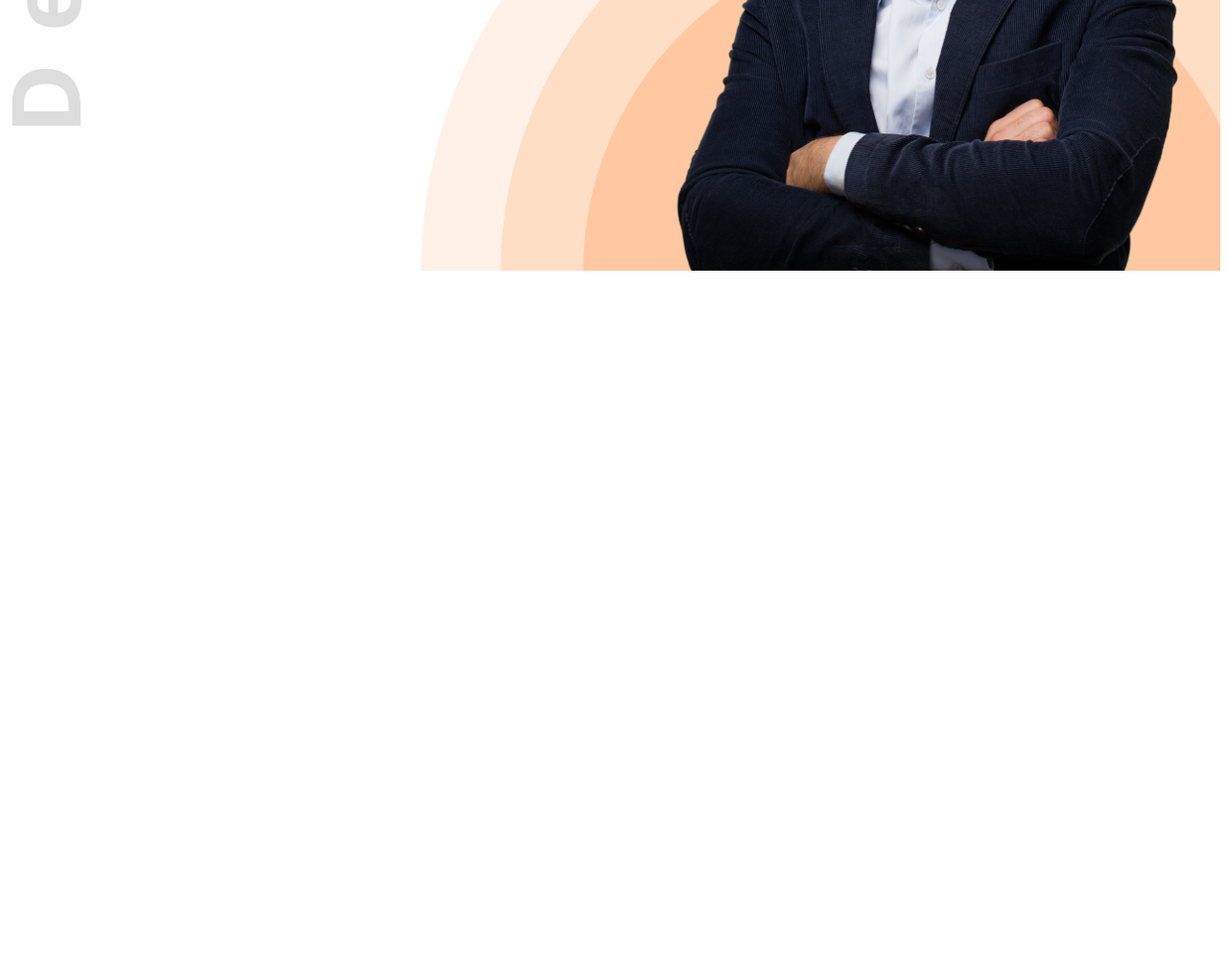
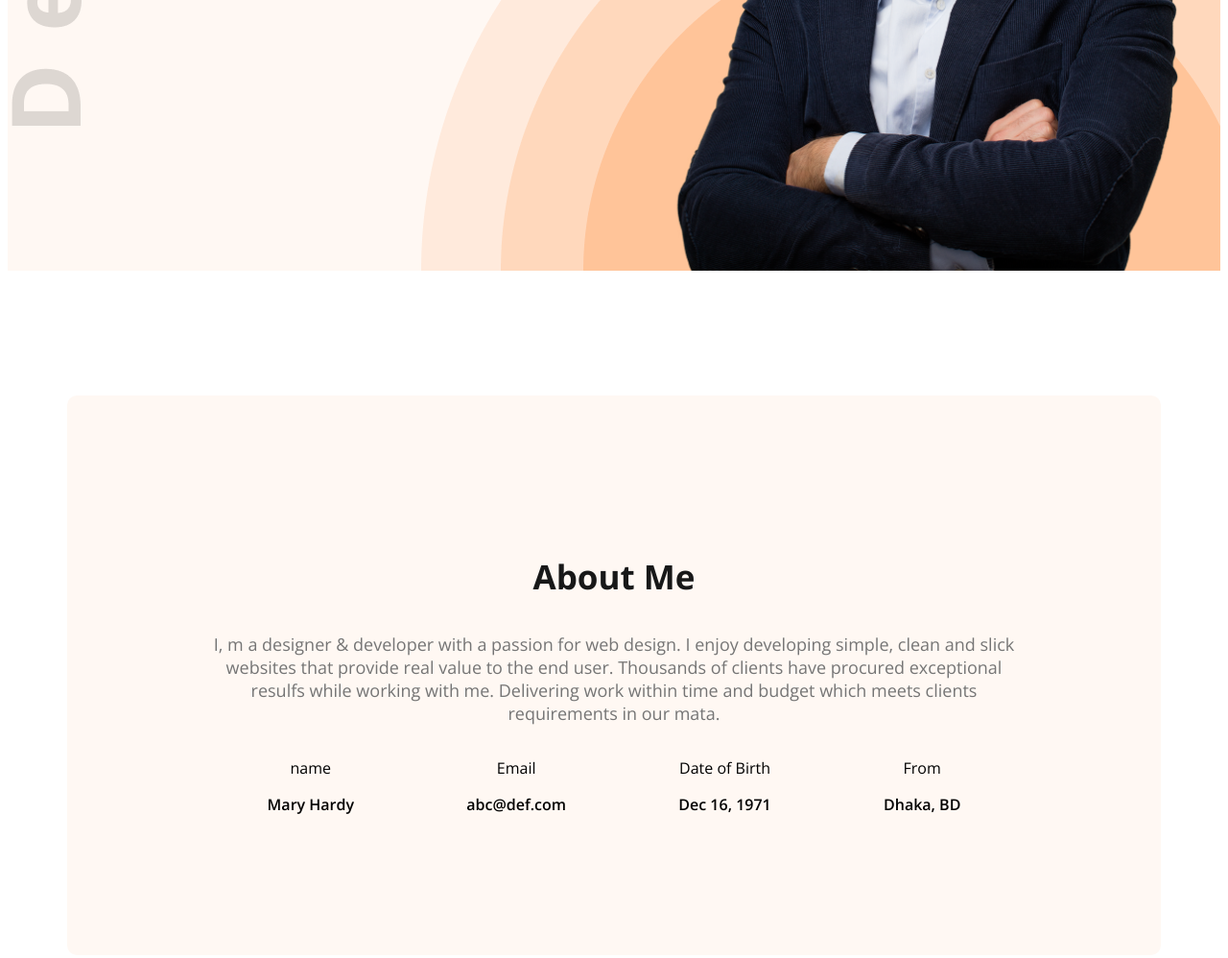
Before and after one commit to jamiajahan/web-developer-portfolio, a plain HTML site: page index.html in a window 1280 px wide. Shown: the part 682-1680 px from the top of the page at 96% size. Before the commit the page ends 972 px from the top, so only its background shows below. Drawn offline with nearby package versions, Linux system fonts and the light colour scheme.

Commit message:
added my code 1

```diff
--- a/index.html
+++ b/index.html
@@ -13,7 +13,7 @@
 </head>
 
 <body class="open-sans-normal">
-    <header class="header">
+    <header class="header secondary-bg">
         <nav>
             <h3 class="nav-title">Ma<span class="text-primary">r</span>y</h3>
             <ul>
@@ -37,7 +37,33 @@
         </div>
     </header>
     <main>
-
+        <section class="about secondary-bg">
+            <h3 class="section-title">About Me</h3>
+            <p class="section-description">I, m a designer & developer with a passion for web design. I enjoy developing
+                simple, clean and slick websites that provide real value to the end user. Thousands of clients have
+                procured exceptional resulfs while working with me. Delivering work within time and budget which meets
+                clients requirements in our mata.
+            </p>
+            <div class="about-items">
+                <!-- .about-item*4>p.item-title+p.item-description -->
+                 <div class="about-item">
+                    <p class="item-title">name</p>
+                    <p class="item-description">Mary Hardy</p>
+                 </div>
+                 <div class="about-item">
+                    <p class="item-title">Email</p>
+                    <p class="item-description">abc@def.com</p>
+                 </div>
+                 <div class="about-item">
+                    <p class="item-title">Date of Birth</p>
+                    <p class="item-description">Dec 16, 1971</p>
+                 </div>
+                 <div class="about-item">
+                    <p class="item-title">From</p>
+                    <p class="item-description">Dhaka, BD</p>
+                 </div>
+            </div>
+        </section>
     </main>
     <footer>
 
--- a/styles/portfolio.css
+++ b/styles/portfolio.css
@@ -6,6 +6,9 @@
     "wdth" 100;
 }
 /* shared style */
+.secondary-bg{
+    background-color: #FFF8F3;
+}
 .text-primary{
     color: #FD6E0A;
 }
@@ -21,6 +24,16 @@
     padding: 18px 35px;
     border-radius: 5px;
 
+}
+.section-title{
+    font-size: 35px;
+    font-weight: bold;
+    color: #181818;
+}
+
+.section-description{
+    font-size: 18px;
+    color: #757575;
 }
 /* header style */
 .header{
@@ -78,9 +91,28 @@ nav ul a{
 .banner-portfolio-pic{
     width: 580px;
 }
-/* .list{
+/* main styles */
+
+main{
+    max-width: 1140px;
+    margin: 0 auto;
+
+}
+
+/* About styles*/
+
+.about{
+    border-radius: 10px;
+    padding: 130px 150px;
+    text-align: center;
+    margin-top: 130px;
+}
+
+.about-items{
     display: flex;
-    gap: 50px;
-    padding-right: max;
-    list-style: none;
-} */
+    justify-content: space-around;
+}
+
+.item-description{
+    font-weight: 600;
+}
```
